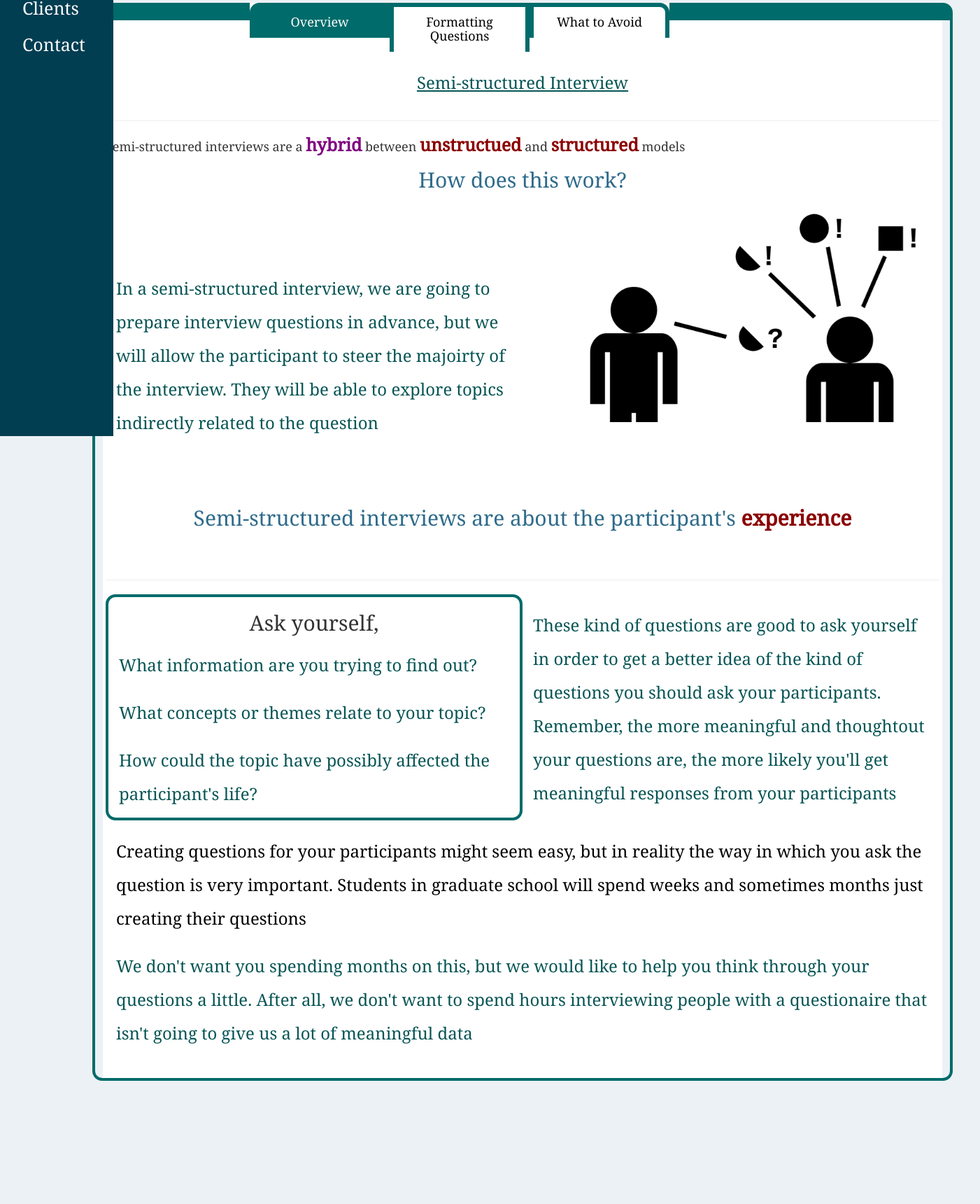
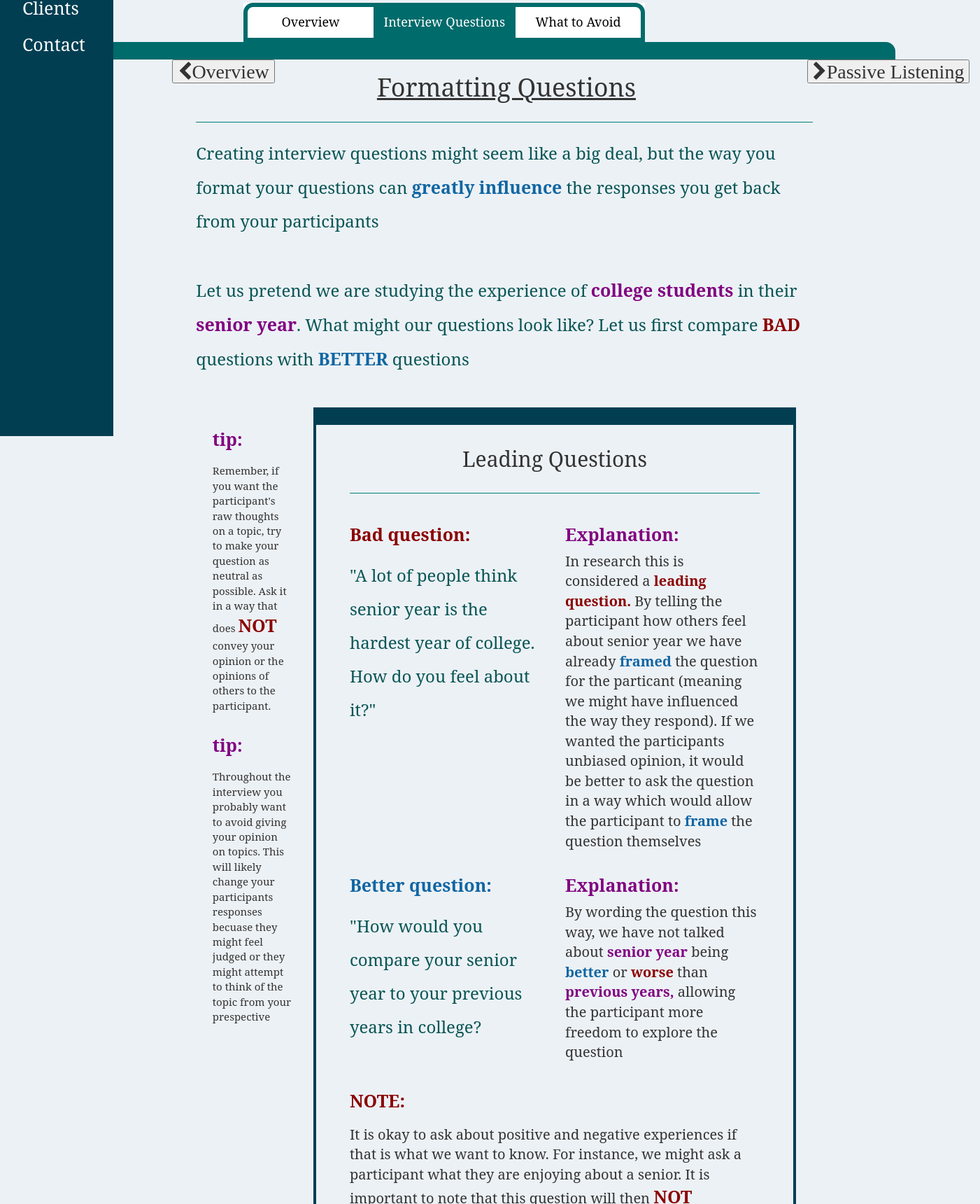
Before and after one commit to jhernandez89/capstone, an Angular app: page /research/interviews/semi-structured in a window 1280 px wide. Shown: the part 177-1897 px from the top of the page at 70% size, 1401 px wide, since content can reach past the window. Before the commit the page ends 1721 px from the top, so only its background shows below. Built offline with nearby package versions, Linux system fonts and the light colour scheme.

Commit message:
semi-structured interview question formatted

```diff
--- a/src/app/interview/interview-types/semi-structured-interview/semi-structured-interview.component.css
+++ b/src/app/interview/interview-types/semi-structured-interview/semi-structured-interview.component.css
@@ -1,6 +1,6 @@
 .middleButtonPadding {
-    padding-right: 0;
-    padding-left: 0;
+    padding-right: 5%;
+    padding-left: 5%;
     background-color: white;
 }
 .allTypes {
--- a/src/app/interview/overview-semi-structured-interview/semi-structured-overview-body/semi-structured-overview-body.component.css
+++ b/src/app/interview/overview-semi-structured-interview/semi-structured-overview-body/semi-structured-overview-body.component.css
@@ -5,18 +5,21 @@
 
 .allTypes {
   border-top: 25px solid rgb(0, 107, 107);
-  border-right: 4px solid rgb(0, 107, 107);
-  border-left: 4px solid rgb(0, 107, 107);
+  /*border-right: 4px solid rgb(0, 107, 107);*/
+  /*border-left: 4px solid rgb(0, 107, 107);*/
   border-bottom: 4px solid rgb(0, 107, 107);
-  border-bottom-left-radius: 14px;
-  border-bottom-right-radius: 14px;
-  border-top-right-radius: 14px;
+  /*border-bottom-left-radius: 14px;*/
+  /*border-bottom-right-radius: 14px;*/
+  /*border-top-right-radius: 14px;*/
   padding-top: 30px;
   padding-bottom: 30px;
 }
 
 .myPadding {
   margin-top: 4%;
+}
+.container {
+    width: 1170px;
 }
 
 .leftButtonPadding {
@@ -49,6 +52,8 @@
   border-top: 6px solid rgb(0, 107, 107);
   border-right: 6px solid rgb(0, 107, 107);
   border-left: 6px solid rgb(0, 107, 107);
+  border-bottom: 6px solid rgb(0, 107, 107);
+
 }
 
 .squares1 {
@@ -82,7 +87,3 @@ a {
   padding-left: 12%;
   padding-top: 3%;
 }
-
-.headContainer {
-  width: 500px;
-}
--- a/src/app/interview/overview-semi-structured-interview/semi-structured-overview-body/semi-structured-overview-body.component.html
+++ b/src/app/interview/overview-semi-structured-interview/semi-structured-overview-body/semi-structured-overview-body.component.html
@@ -1,4 +1,4 @@
-<div class="container myPadding" *ngIf="unstructured">
+<div class="container-fluid myPadding" *ngIf="unstructured">
   <div class="row">
     <div class="col-lg-2">
     </div>
@@ -24,13 +24,13 @@
           </div>
         </a>
       </div>
-      <app-semi-structured-overview-tab></app-semi-structured-overview-tab>
     </div>
+    <app-semi-structured-overview-tab></app-semi-structured-overview-tab>
   </div>
 </div>
 
 
-<div class="container myPadding" *ngIf="semistructured">
+<div class="container-fluid myPadding" *ngIf="semistructured">
   <div class="row">
     <div class="col-lg-2">
     </div>
@@ -45,7 +45,7 @@
       <div class="col-md-2 middleButtonPadding">
         <a (click)="changeToSemistructured()">
           <div class="squares1 squares secondButtonPadding">
-            <h4>Formatting Questions</h4>
+            <h4>Interview Questions</h4>
           </div>
         </a>
       </div>
@@ -56,12 +56,12 @@
           </div>
         </a>
       </div>
-      <app-semi-structured-question-format></app-semi-structured-question-format>
     </div>
+    <app-semi-structured-question-format></app-semi-structured-question-format>
   </div>
 </div>
 
-<div class="container myPadding" *ngIf="structured">
+<div class="container-fluid myPadding" *ngIf="structured">
   <div class="row">
     <div class="col-lg-2">
     </div>
@@ -87,7 +87,7 @@
           </div>
         </a>
       </div>
-      <app-semi-structured-overview-tab></app-semi-structured-overview-tab>
     </div>
+    <app-semi-structured-overview-tab></app-semi-structured-overview-tab>
   </div>
 </div>
--- a/src/app/interview/overview-semi-structured-interview/semi-structured-overview-body/semi-structured-overview-body.component.ts
+++ b/src/app/interview/overview-semi-structured-interview/semi-structured-overview-body/semi-structured-overview-body.component.ts
@@ -6,8 +6,8 @@ import { Component, OnInit } from '@angular/core';
   styleUrls: ['./semi-structured-overview-body.component.css']
 })
 export class SemiStructuredOverviewBodyComponent implements OnInit {
-  unstructured = true;
-  semistructured = false;
+  unstructured = false;
+  semistructured = true;
   structured = false;
   constructor() { }
 
--- a/src/app/interview/overview-semi-structured-interview/semi-structured-overview-body/semi-structured-overview-tab/semi-structured-overview-tab.component.css
+++ b/src/app/interview/overview-semi-structured-interview/semi-structured-overview-body/semi-structured-overview-tab/semi-structured-overview-tab.component.css
@@ -1,19 +1,17 @@
-.middleButtonPadding {
+/*.middleButtonPadding {
   padding-right: 0;
   padding-left: 0;
-  background-color: white;
-}
+}*/
 
 .allTypes {
-  border-top: 25px solid rgb(0, 107, 107);
-  border-right: 4px solid rgb(0, 107, 107);
-  border-left: 4px solid rgb(0, 107, 107);
-  border-bottom: 4px solid rgb(0, 107, 107);
+  border-top: 25px solid rgb(0, 107, 107);/
   border-bottom-left-radius: 14px;
   border-bottom-right-radius: 14px;
   border-top-right-radius: 14px;
   padding-top: 30px;
   padding-bottom: 30px;
+  padding-left: 5%;
+  padding-right: 5%;
 }
 
 p {
--- a/src/app/interview/overview-semi-structured-interview/semi-structured-overview-body/semi-structured-question-format/semi-structured-question-format.component.css
+++ b/src/app/interview/overview-semi-structured-interview/semi-structured-overview-body/semi-structured-question-format/semi-structured-question-format.component.css
@@ -1,18 +1,18 @@
-.middleButtonPadding {
+/*.middleButtonPadding {
   padding-right: 0;
   padding-left: 0;
   background-color: white;
-}
+}*/
 
 .allTypes {
   border-top: 25px solid rgb(0, 107, 107);
-  border-right: 4px solid rgb(0, 107, 107);
-  border-left: 4px solid rgb(0, 107, 107);
+  /*border-right: 4px solid rgb(0, 107, 107);*/
+  /*border-left: 4px solid rgb(0, 107, 107);*/
   border-bottom: 4px solid rgb(0, 107, 107);
   border-bottom-left-radius: 14px;
   border-bottom-right-radius: 14px;
   border-top-right-radius: 14px;
-  padding-top: 30px;
+  /*padding-top: 30px;*/
   padding-bottom: 30px;
 }
 
@@ -22,19 +22,34 @@ p {
 
 .watchMeFlex {
   display: flex !important;
-  align-content: center;
+  align-items: center;
   text-align: center;
-  justify-content: center;
+  justify-content: space-around;
   /*justify-content: center;*/
   /*align-content: flex-start;*/
 }
 
+.formattingQuestionFlex {
+  display: flex;
+  justify-content: space-around;
+  align-content: space-around;
+}
+
 .choiceButton {
   /*display: flex !important;*/
+  display: flex;
   justify-content: center;
   ;
 }
-
+button {
+    vertical-align: text-bottom;
+}
+.stuffCenter {
+    align-content: center !important;
+}
+.alignMiddle {
+    text-align: center;
+}
 h3 {
   color: rgb(3%, 33.5%, 33.4%);
   line-height: 200%;
@@ -65,8 +80,9 @@ img {
 .questionsToConsider.h2 {
   color: rgb(14%, 12.2%, 12.2%);
 }
+
 .marginBottom {
-      margin-bottom: 6%;
+  margin-bottom: 6%;
 }
 
 .questionsToConsider {
@@ -89,29 +105,95 @@ img {
   font-weight: bold;
   font-size: 30px;
 }
-.questionBorder {
+
+.questionDescription {
+  text-align: left;
+  float: left;
+}
+
+.smallP {
+  font-size: 15px;
+}
+
+.questionRightBorder {
   border-top: 25px solid rgb(1, 62, 82);
   border-right: 4px solid rgb(1, 62, 82);
   border-left: 4px solid rgb(1, 62, 82);
   border-bottom: 4px solid rgb(1, 62, 82);
+  float: right;
 }
+
+.questionLeftBorder {
+  border-top: 25px solid rgb(1, 62, 82);
+  border-right: 4px solid rgb(1, 62, 82);
+  border-left: 4px solid rgb(1, 62, 82);
+  border-bottom: 4px solid rgb(1, 62, 82);
+  float: left;
+  padding: 5%;
+}
+
+.float-right {
+  display: flex;
+  float: right;
+  padding-top: 3%;
+  padding-bottom: 3%;
+}
+
+.float-middle {
+  display: flex;
+  justify-content: center;
+}
+
 p {
-    font-size: 20px;
+  font-size: 20px;
 }
+
 .blueTwo {
   color: rgb(16, 102, 163);
   font-weight: bold;
   font-size: 25px;
 }
+
 .blueNoSize {
   color: rgb(16, 102, 163);
   font-weight: bold;
 }
+
+.text-align-center {
+  text-align: center;
+}
+
 .purpleNoSize {
   color: purple;
   font-weight: bold;
 }
+
 .redNoSize {
   color: rgb(54.5%, 0%, 0%);
   font-weight: bold;
 }
+
+.headContainer {
+  padding-left: 15%;
+  padding-right: 15%;
+  float: right;
+}
+
+hr {
+  border-color: teal;
+  background-color: teal;
+}
+
+.questionPadding {
+  padding-left: 5%;
+  padding-right: 5%;
+  padding-bottom: 5%;
+}
+
+.tipPadding {
+  padding: 1%;
+}
+
+.leadingQuestion {
+  padding: 2%;
+}
--- a/src/app/interview/overview-semi-structured-interview/semi-structured-overview-body/semi-structured-question-format/semi-structured-question-format.component.html
+++ b/src/app/interview/overview-semi-structured-interview/semi-structured-overview-body/semi-structured-question-format/semi-structured-question-format.component.html
@@ -1,84 +1,161 @@
-<div class="headContainer">
 <div class="container-fluid middleButtonPadding">
-    <div class="row allTypes">
-      <div class="col-md-12">
-        <div class="watchMeFlex">
-          <h3>
-            <u>Semi-structured Interview</u>
-          </h3>
+  <div class="row allTypes questionPadding">
+    <div class="col-sm-12">
+      <div class="container">
+        <div class="row testFlex">
+          <div class="col-sm-3">
+            <button type="button" class="fa fa-chevron-left fa-2x"
+              aria-hidden="true" data-toggle="collapse" data-target="#demo">Overview</button>
           </div>
+          <div class="col-sm-6">
+            <h1 class="align-middle">
+              <u>Formatting Questions</u>
+            </h1>
+          </div>
+          <div class="col-sm-3">
+            <button type="button" class="fa fa-chevron-right fa-2x pull-right">Passive Listening</button>
+          </div>
+        </div>
+      </div>
+      <div class="questionPadding">
         <hr>
-        <h3>Creating interview questions might seem like a big deal, but the way you format your questions can <span class="red">greatly influence</span>          the responses you get back from your participants</h3>
+        <h3>Creating interview questions might seem like a big deal, but the way you format your questions can <span class="blueTwo">greatly influence</span>          the responses you get back from your participants</h3>
         <br/>
         <h3>Let us pretend we are studying the experience of <span class="purple">college students</span> in their <span class="purple">senior year</span>.
           What might our questions look like? Let us first compare <span class="red">BAD</span> questions with <span class="blueTwo">BETTER</span>          questions</h3>
+        <div class="container-fluid float-right collapse" id="demo">
+          <div class="row tipPadding">
+            <div class="col-sm-2">
+              <div class="questionDescription">
+                <h3 class="purple">tip:</h3>
+                <p class="smallP">Remember, if you want the participant's raw thoughts on a topic, try to make your question as neutral as
+                  possible. Ask it in a way that does <span class="red">NOT </span> convey your opinion or the opinions of
+                  others to the participant.
+                </p>
+                <h3 class="purple">tip:</h3>
+                <p class="smallP">Throughout the interview you probably want to avoid giving your opinion on topics. This will likely change
+                  your participants responses becuase they might feel judged or they might attempt to think of the topic
+                  from your prespective
+                </p>
+              </div>
+            </div>
+            <div class="col-sm-10">
+              <div class="container-fluid">
+                <div class="row questionRightBorder questionPadding">
+                  <div class="col-sm-12">
+                    <h2 class="text-align-center leadingQuestion">
+                      Leading Questions
+                    </h2>
+                    <div>
                       <hr>
-        <div class="container-fluid questionBorder">
-          <div class="row">
-            <div class="col-md-6">
+                    </div>
+                  </div>
+                  <div class="col-sm-6">
                     <h2><span class="red">Bad question:</span></h2>
                     <h3>"A lot of people think senior year is the hardest year of college. How do you feel about it?"</h3>
                   </div>
-            <div class="col-md-6">
+                  <div class="col-sm-6">
                     <h2><span class="purple">Explanation:</span></h2>
                     <p>In research this is considered a <span class="redNoSize">leading question.</span> By telling the participant
-                how others feel about senior year we have already <span class="blueNoSize">framed</span> the question for
-                the particant (meaning we might have influenced the way they respond). If we wanted the participants unbiased
-                opinion, it would be better to ask the question in a way which would allow the participant to <span class="blueNoSize">frame</span>                the question themselves
+                      how others feel about senior year we have already <span class="blueNoSize">framed</span> the question
+                      for the particant (meaning we might have influenced the way they respond). If we wanted the participants
+                      unbiased opinion, it would be better to ask the question in a way which would allow the participant
+                      to
+                      <span class="blueNoSize">frame</span> the question themselves
+                    </p>
+                  </div>
+                  <hr>
+                  <div class="col-sm-6">
+                    <h2><span class="blueTwo">Better question:</span></h2>
+                    <h3>"How would you compare your senior year to your previous years in college?</h3>
+                  </div>
+                  <div class="col-sm-6">
+                    <h2><span class="purple">Explanation:</span></h2>
+                    <p>By wording the question this way, we have not talked about <span class="purpleNoSize">senior year</span>                      being
+                      <span class="blueNoSize">better</span> or <span class="redNoSize">worse</span> than <span class="purpleNoSize">previous years,</span>                      allowing the participant more freedom to explore the question
+                    </p>
+                  </div>
+                  <div class="col-sm-12">
+                    <h3><span class="red">NOTE: </span></h3>
+                    <p>It is okay to ask about positive and negative experiences if that is what we want to know. For instance,
+                      we might ask a participant what they are enjoying about a senior. It is important to note that this
+                      question will then
+                      <span class="red">NOT</span> represent how the participant generally feels about their senior year,
+                      but is
+                      <span class="purple">framed</span> in the context of what they are enjoying</p>
+                    <p>We might ask what they are enjoying about their senior year <span class="blueTwo">after</span> asking
+                      them how they generally are feeling about senior year. This way, they will have already <span class="blueTwo">framed</span>                      the question what it is like being a senior themselves</p>
+                  </div>
+                </div>
+              </div>
+            </div>
+          </div>
+          <!--<div class="questionRightBorder">-->
+          <!--</div>-->
+        </div>
+        <div class="container-fluid float-right">
+          <div class="row tipPadding">
+            <div class="col-sm-2">
+              <div class="questionDescription">
+                <h3 class="purple">tip:</h3>
+                <p class="smallP">Remember, if you want the participant's raw thoughts on a topic, try to make your question as neutral as
+                  possible. Ask it in a way that does <span class="red">NOT </span> convey your opinion or the opinions of
+                  others to the participant.
+                </p>
+                <h3 class="purple">tip:</h3>
+                <p class="smallP">Your participants will have experiences
                 </p>
               </div>
             </div>
-          <p></p>
+            <div class="col-sm-10">
+              <div class="container-fluid">
+                <div class="row questionRightBorder questionPadding">
+                  <div class="col-sm-12">
+                    <h2 class="text-align-center leadingQuestion">
+                      Richer Responses
+                    </h2>
+                    <div>
                       <hr>
-          <div class="row">
-            <div class="col-md-6">
-              <h2><span class="blueTwo">Better question:</span></h2>
-              <h3>"How would you compare your senior year to your previous years in college?</h3>
-            </div>
-            <div class="col-md-6">
-              <h2><span class="purple">Explanation:</span></h2>
-              <p>By wording the question this way, we have not talked about <span class="purpleNoSize">senior year</span> being
-                <span class="blueNoSize">better</span> or <span class="redNoSize">worse</span> than <span class="purpleNoSize">previous years,</span>                allowing the participant more freedom to explore the question
-              </p>
                     </div>
                   </div>
-          <h3><span class="red">NOTE: </span></h3>
-          <p>It is okay to ask about positive and negative experiences if that is what we want to know. For instance, we might
-            ask a participant what they are enjoying about a senior. It is important to note that this question will then
-            <span class="red">NOT</span> represent how the participant generally feels about their senior year, but is
-            <span class="purple">framed</span> in the context of what they are enjoying</p>
-          <p>We might ask what they are enjoying about their senior year <span class="blueTwo">after</span> asking them how
-            they generally are feeling about senior year. This way, they will have already <span class="blueTwo">framed</span> the question
-            what it is like being a senior themselves</p>
-        </div>
-        <div class="container-fluid questionBorder">
-          <div class="row">
-            <div class="col-md-6">
+                  <div class="col-sm-6">
                     <h2><span class="red">(Potentially) bad question:</span></h2>
                     <h3>"Do you like your classes?"</h3>
                   </div>
-            <div class="col-md-6">
+                  <div class="col-sm-6">
                     <h2><span class="purple">Explanation:</span></h2>
-              <p>While we sometimes might want to format questions like this, we generally try and <span class="red">stay away</span>                from <span class="blueTwo">"yes"</span> or <span class="red">"no"</span> questions. This is because we can ask the question in a way which might yield a richer
-                response
+                    <p>While we sometimes might want to format questions like this, we generally try and <span class="red">stay away</span>                      from <span class="blueTwo">"yes"</span> or <span class="red">"no"</span> questions. This is because
+                      we can ask the question in a way which might yield a richer response from our particant
                     </p>
                   </div>
-          </div>
                   <hr>
-          <div class="row">
-            <div class="col-md-6">
+                  <div class="col-sm-6">
                     <h2><span class="blueTwo">Better question:</span></h2>
                     <h3>"Can you tell me about the environment of your classes? What is a typical class day look like for you?</h3>
+
                   </div>
-            <div class="col-md-6">
+                  <div class="col-sm-6">
                     <h2><span class="purple">Explanation:</span></h2>
-              <p>Asking the question like this allows the participant a larger range of responses. We are more likely to receive
-                a much more robust answer than if we worded the question as we did in the above example</p>
+                    <p>Asking the question like this allows the participant a larger range of responses. We are more likely
+                      to receive a much more robust answer than if we worded the question as we did in the above example</p>
+                  </div>
+                  <div class="col-sm-12">
+                    <h3><span class="red">NOTE: </span></h3>
+                    <p>The <span class="redNoSize">(potentially) bad question</span> in this example might seem like it is a
+                      leading question as in the previous example but this is not necessarily the case</p>
+                    <p>We have <span class="purpleNoSize">framed</span> the question in terms of what the participant
+                      <span class="purpleNoSize">likes</span> about their classes, but we have <span class="purpleNoSize">not suggested that classes or either good or bad</span></p>
+                    <p>if we rephrased the <span class="redNoSize">(potentially) bad question</span> in this example as
+                      <span class="blueNoSize">"people usually enjoy their senior year classes becuase they're so close to graduation, do you like your classes?"</span>                      This would now be considered a leading question and one we would not want to use</p>
                   </div>
                 </div>
+              </div>
+            </div>
+          </div>
+          <!--<div class="questionRightBorder">-->
+          <!--</div>-->
         </div>
         <hr>
       </div>
     </div>
   </div>
-</div>
--- a/src/app/userpage/userpage.component.css
+++ b/src/app/userpage/userpage.component.css
@@ -1,9 +1,9 @@
-.myPadding {
+/*.myPadding {
   display: flex;
   width: 80%;
   text-align: center;
   margin-top: 2%;
-}
+}*/
 #main {
     transition: margin-left .5s;
     margin-left: 162px;
--- a/src/index.html
+++ b/src/index.html
@@ -7,8 +7,9 @@
   <base href="/">
 
   <meta name="viewport" content="width=device-width, initial-scale=1">
-  <link rel="icon" type="image/x-icon" href="favicon.ico">
-  <link href="https://fonts.googleapis.com/css?family=Noto+Serif|Merriweather" rel="stylesheet">
+  <link rel="stylesheet" href="https://maxcdn.bootstrapcdn.com/bootstrap/3.3.7/css/bootstrap.min.css">
+  <script src="https://ajax.googleapis.com/ajax/libs/jquery/3.2.1/jquery.min.js"></script>
+  <script src="https://maxcdn.bootstrapcdn.com/bootstrap/3.3.7/js/bootstrap.min.js"></script>
   <link href="https://maxcdn.bootstrapcdn.com/font-awesome/4.7.0/css/font-awesome.min.css" rel="stylesheet" integrity="sha384-wvfXpqpZZVQGK6TAh5PVlGOfQNHSoD2xbE+QkPxCAFlNEevoEH3Sl0sibVcOQVnN" crossorigin="anonymous">
 </head>
 
```
Lines whose indentation alone changed are shown as unchanged.
